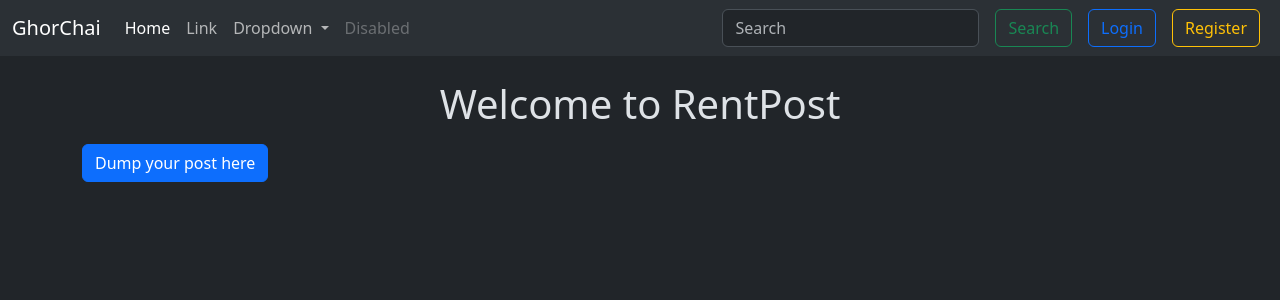
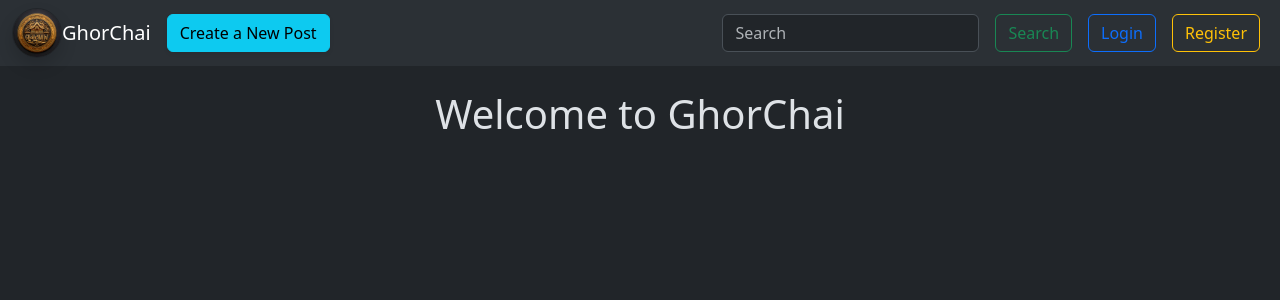
Before and after one commit to ProtikAcharjay/GhorChai, a Django app: page /post/ in a window 1280 px wide. Shown: the top 300 px of the page. Run offline with Django 4.2, Linux system fonts and the light colour scheme; data that the repository does not hold is empty.

Commit message:
Navbar ready

```diff
--- a/GhorChai/RentPost/templates/post_list.html
+++ b/GhorChai/RentPost/templates/post_list.html
@@ -1,17 +1,13 @@
 {% extends "layout.html" %}
 
 {% block title %}
-    RentPost | Home
+    GhorChai | Home
 {% endblock %}
 
 {% block content %}
-    <h1 class="text-center mt-4">
-        Welcome to RentPost
+    <h1 class="text-center m-4">
+        Welcome to GhorChai
     </h1>
-
-    <a href="{% url "post_create" %}" class="btn btn-primary mt-2 mb-4">
-        Dump your post here
-    </a>
     <div class="container row gap-3">
         {% for post in posts  %}
             <div class="card" style="width: 18rem;">
--- a/GhorChai/templates/layout.html
+++ b/GhorChai/templates/layout.html
@@ -14,31 +14,15 @@
 <body>
     <nav class="navbar navbar-expand-lg bg-body-tertiary">
         <div class="container-fluid">
-            <a class="navbar-brand" href="#">GhorChai</a>
+            <img src="{% static 'GhorChai-Logo.jpg' %}" alt="GhorChai Logo" class="rounded-circle img-fluid border border-dark shadow" width="50" height="50">
+            <a class="navbar-brand" href="{% url "post_list" %}">GhorChai</a>
             <button class="navbar-toggler" type="button" data-bs-toggle="collapse" data-bs-target="#navbarSupportedContent" aria-controls="navbarSupportedContent" aria-expanded="false" aria-label="Toggle navigation">
             <span class="navbar-toggler-icon"></span>
             </button>
             <div class="collapse navbar-collapse" id="navbarSupportedContent">
             <ul class="navbar-nav me-auto mb-2 mb-lg-0">
                 <li class="nav-item">
-                <a class="nav-link active" aria-current="page" href="{% url "post_list" %}">Home</a>
-                </li>
-                <li class="nav-item">
-                <a class="nav-link" href="#">Link</a>
-                </li>
-                <li class="nav-item dropdown">
-                <a class="nav-link dropdown-toggle" href="#" role="button" data-bs-toggle="dropdown" aria-expanded="false">
-                    Dropdown
-                </a>
-                <ul class="dropdown-menu">
-                    <li><a class="dropdown-item" href="#">Action</a></li>
-                    <li><a class="dropdown-item" href="#">Another action</a></li>
-                    <li><hr class="dropdown-divider"></li>
-                    <li><a class="dropdown-item" href="#">Something else here</a></li>
-                </ul>
-                </li>
-                <li class="nav-item">
-                <a class="nav-link disabled" aria-disabled="true">Disabled</a>
+                    <a class="btn btn-info shadow-sm hover-shadow" href="{% url 'post_create' %}">Create a New Post</a>
                 </li>
             </ul>
             <form class="d-flex" role="search">
```
Also changed, not shown: GhorChai/static/GhorChai-Logo.jpg (added).
